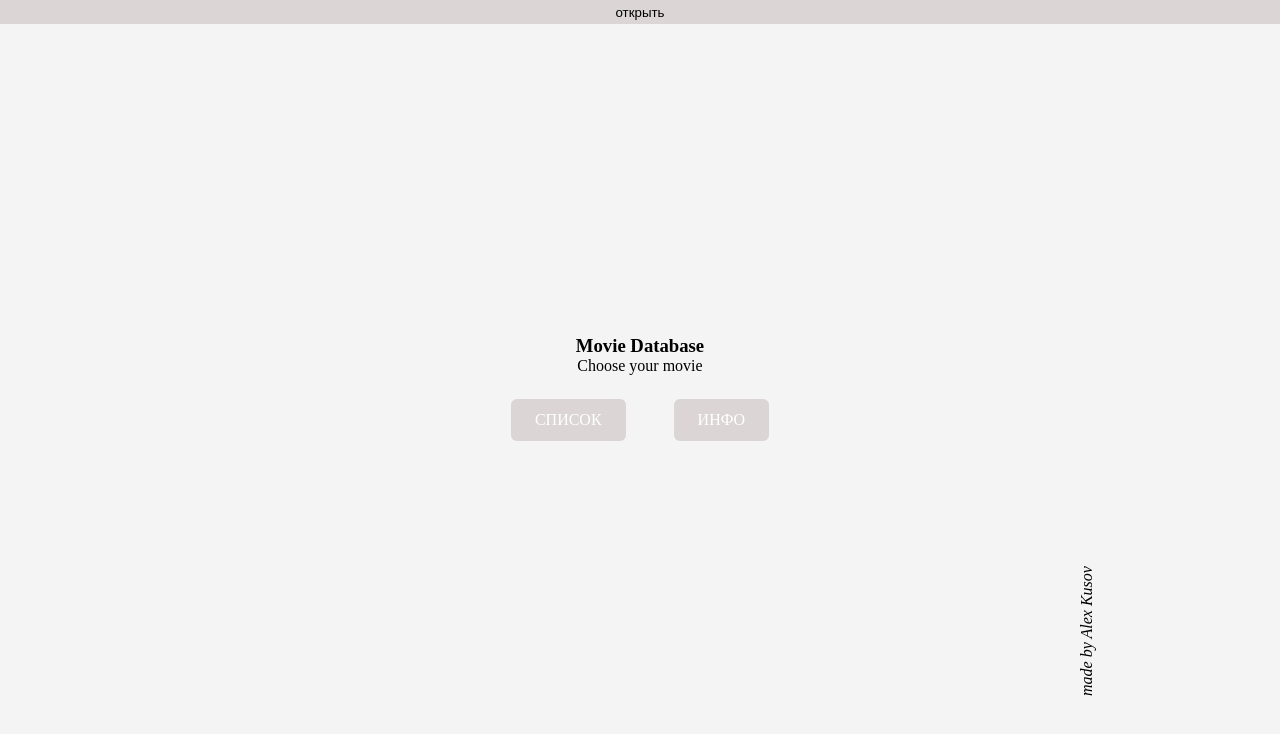
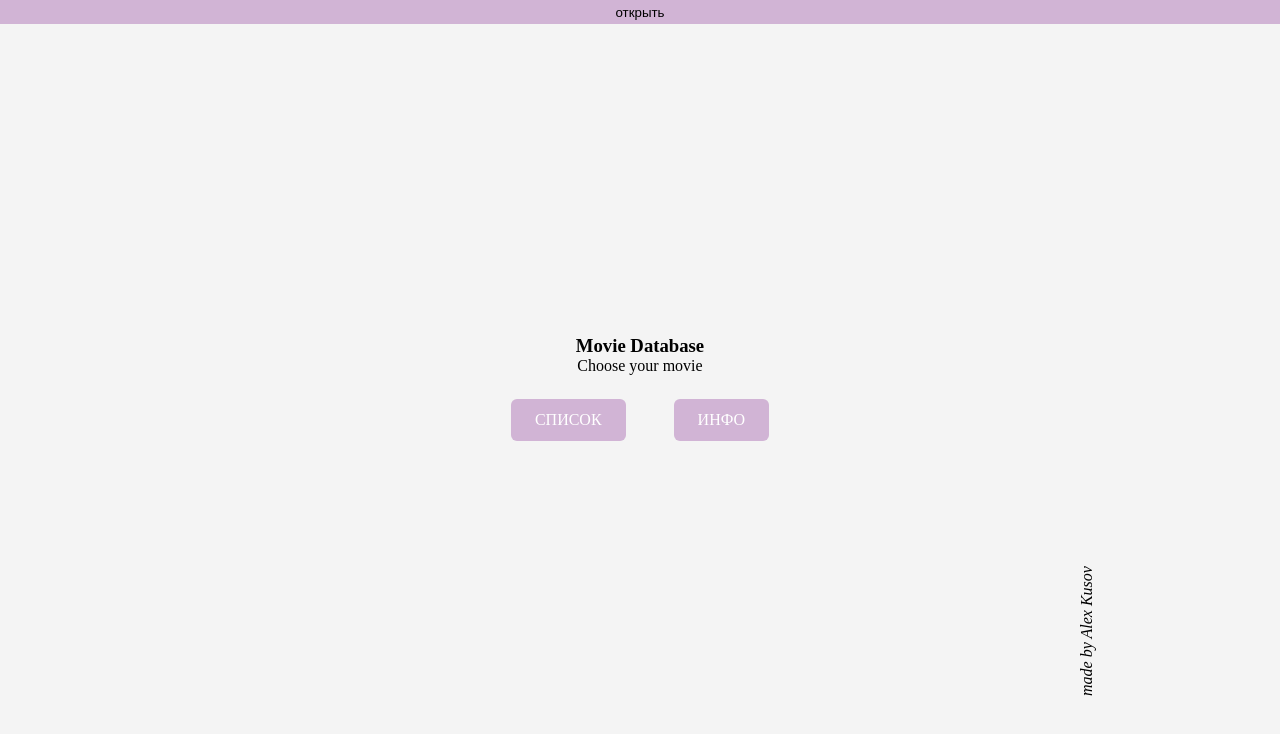
Before and after one commit to pylsar/TMBD, a Vue app: page / in a window 1280 px wide. Shown: the top 734 px of the page. Built offline with nearby package versions, Linux system fonts and the light colour scheme.

Commit message:
fixes colors background

```diff
--- a/src/components/TheHeader.vue
+++ b/src/components/TheHeader.vue
@@ -79,7 +79,7 @@ export default {
   left: 0;
   right: 0;
   z-index: 10;
-  background: rgb(219, 213, 213);
+  background: rgb(209, 180, 213);
   outline: none;
   border: none;
   cursor: pointer;
@@ -127,5 +127,6 @@ export default {
 .showNav {
   transform: translateY(24px);
   transition: all 0.5s ease;
+  background: rgb(209, 180, 213);
 }
 </style>
--- a/src/views/Home.vue
+++ b/src/views/Home.vue
@@ -41,7 +41,7 @@ export default {
           ".home__navigation li a",
           2,
           { backgroundColor: "transparent" },
-          { backgroundColor: "rgb(219, 213, 213)" },
+          { backgroundColor: "rgb(209, 180, 213)" },
           3
         );
     },
```
